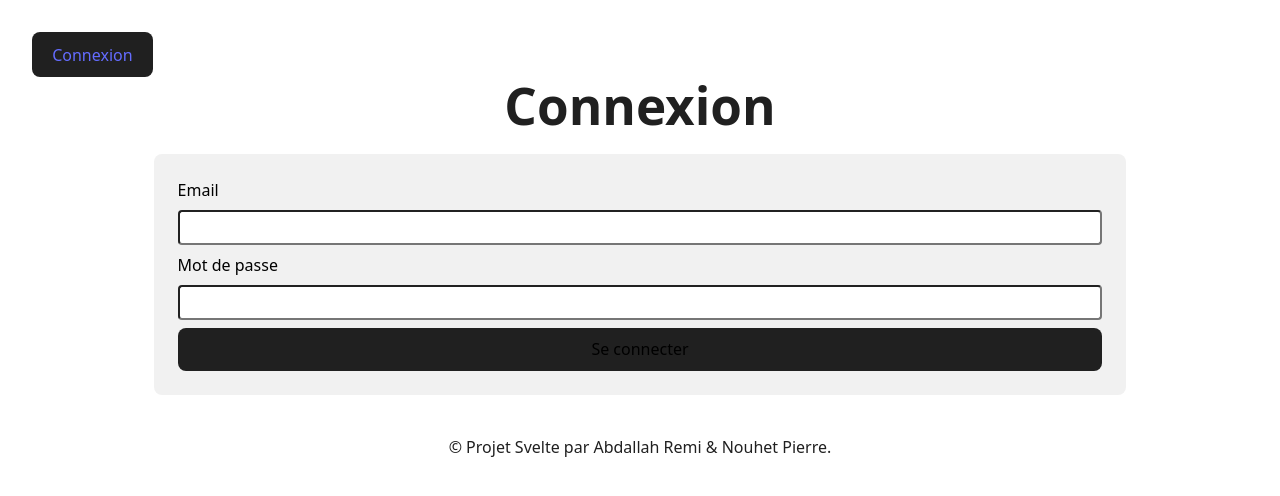
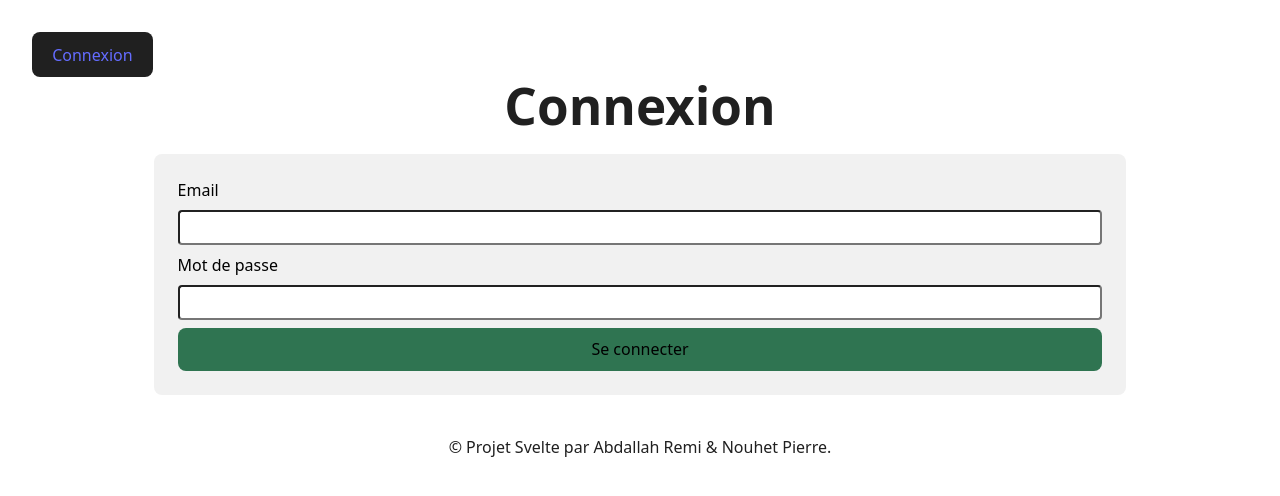
Before and after one commit to remabd/Salle, a Svelte app: page / in a window 1280 px wide. Shown: the top 496 px of the page. Built offline with nearby package versions, Linux system fonts and the light colour scheme.

Commit message:
feat-style: add style on loggin button

```diff
--- a/src/containers/Login.svelte
+++ b/src/containers/Login.svelte
@@ -33,7 +33,7 @@
     <label for="password">Mot de passe</label>
     <input type="password" name="password" id="password" bind:value={password} />
 
-    <button type="submit">Se connecter</button>
+    <button type="submit" class="btn-add">Se connecter</button>
 </form>
 
 <style>
```
